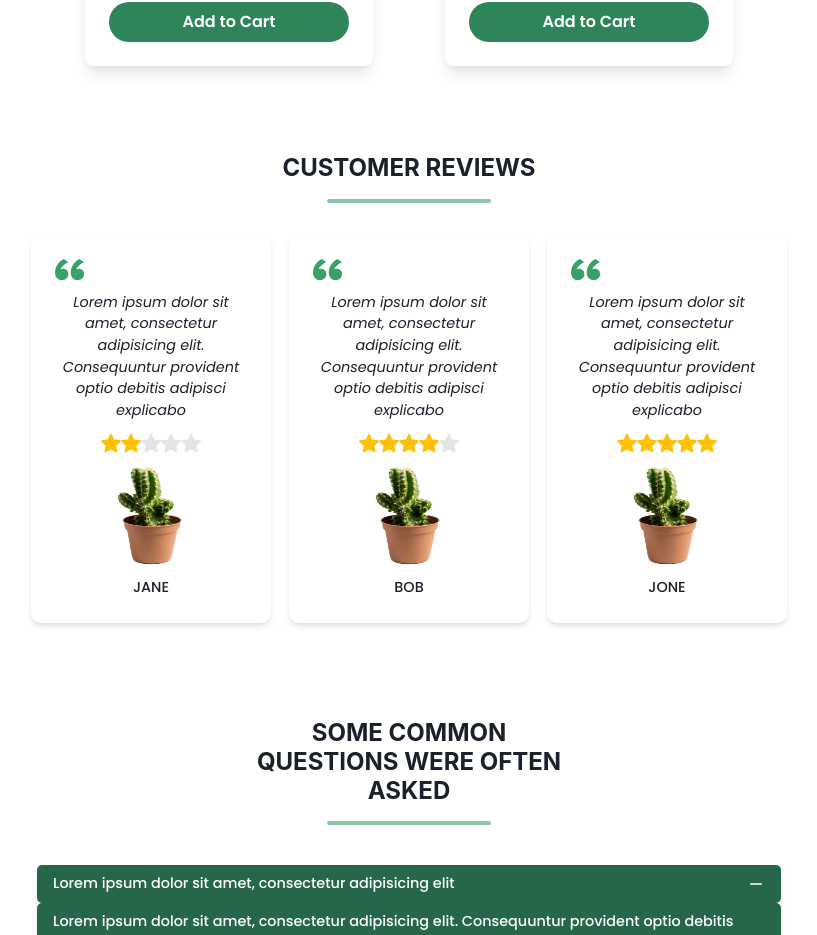
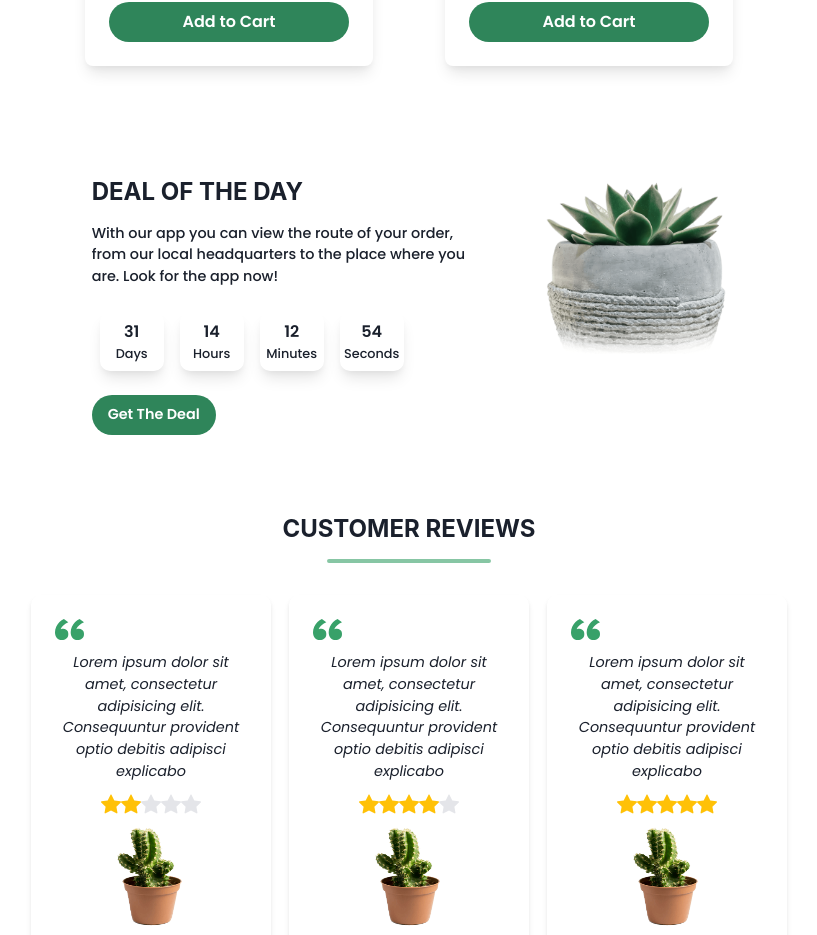
Before and after one commit to Samlogy/saas-ecommerce, a Next.js app in the folder front/: page / in a window 1280 px wide. Shown: the part 2399-3334 px from the top of the page, without its empty margins (231-1048 px from the left). Built offline with nearby package versions, Linux system fonts and the light colour scheme.

Commit message:
add: countdown cpt add: coming soon section / promotion section

```diff
--- /dev/null
+++ b/front/components/Countdown.tsx
@@ -0,0 +1,80 @@
+import { Box, Flex } from '@chakra-ui/react'
+import React, { useEffect, useState } from 'react'
+
+const calculateTimeLeft = (dueDay: any) => {
+  let year = new Date().getFullYear()
+  const difference = +dueDay - +new Date()
+  //   console.log('difference: ', difference)
+  let timeLeft = {}
+
+  if (difference > 0) {
+    timeLeft = {
+      days: Math.floor(difference / (1000 * 60 * 60 * 24)),
+      hours: Math.floor((difference / (1000 * 60 * 60)) % 24),
+      minutes: Math.floor((difference / 1000 / 60) % 60),
+      seconds: Math.floor((difference / 1000) % 60)
+    }
+  }
+
+  return timeLeft
+}
+
+interface ICountdown {
+  initYear: number
+  dueDay: any
+}
+
+function Countdown({ initYear, dueDay }: ICountdown) {
+  const [timeLeft, setTimeLeft] = useState<any>(calculateTimeLeft(dueDay))
+  const [year] = useState(initYear)
+
+  useEffect(() => {
+    setTimeout(() => {
+      setTimeLeft(calculateTimeLeft(dueDay))
+    }, 1000)
+  })
+
+  return (
+    <Flex m="0rem 0 1rem 0">
+      <CountBox data={timeLeft.days} type="days" />
+      <CountBox data={timeLeft.hours} type="hours" />
+      <CountBox data={timeLeft.minutes} type="minutes" />
+      <CountBox data={timeLeft.seconds} type="seconds" />
+    </Flex>
+  )
+}
+
+export default Countdown
+
+const CountBox = ({ data, type }: { data: any; type: any }) => {
+  const dataType =
+    type === 'days'
+      ? 'Days'
+      : type === 'hours'
+      ? 'Hours'
+      : type === 'minutes'
+      ? 'Minutes'
+      : type === 'seconds'
+      ? 'Seconds'
+      : ''
+  return (
+    <Flex
+      flexDir={'column'}
+      alignItems="center"
+      boxShadow="lg"
+      p=".5rem"
+      w="4rem"
+      borderRadius={'10px'}
+      m="0.5rem"
+    >
+      <Box as="span" fontWeight={'600'} fontSize="1rem">
+        {' '}
+        {data}{' '}
+      </Box>
+      <Box as="span" fontSize={'.8rem'}>
+        {' '}
+        {dataType}{' '}
+      </Box>
+    </Flex>
+  )
+}
--- a/front/components/index.ts
+++ b/front/components/index.ts
@@ -23,3 +23,4 @@ export { default as Comment} from "./Comment"
 export { default as ListingComments } from "./ListingComments"
 export { default as AddComment} from './AddComment'
 export { default as Rating} from "./Rating"
+export {default as Countdown} from "./Countdown"
--- a/front/pages/index.tsx
+++ b/front/pages/index.tsx
@@ -11,8 +11,9 @@ import {
   Image,
   Text
 } from '@chakra-ui/react'
+import { useState, useEffect } from 'react'
 import { FiMinus, FiPlus } from 'react-icons/fi'
-import { BackTop, Layout, ProductCard, Rating } from '../components'
+import { BackTop, Layout, ProductCard, Rating, Countdown } from '../components'
 import { IconReview } from '../public/icons'
 import heroImage from '../public/images/home.png'
 import productImage from '../public/images/product.png'
@@ -127,6 +128,7 @@ export default function Home() {
       <About data={aboutData} />
       <Services data={servicesData} />
       <ProductsOnTrend data={productsData} />
+      <Promotion />
       <CustomerReviews data={reviewsData} />
       <QuestionsAnswers data={questionsanswersdata} />
       <AppStore />
@@ -380,6 +382,54 @@ const AppStore = () => {
   )
 }
 
+const Promotion = () => {
+  return (
+    <Flex
+      flexDir={['column', '', 'row', '']}
+      justifyContent={['center', '', 'space-evenly', '']}
+      mt="1.5rem"
+      p="2.5rem 1.5rem"
+    >
+      <Flex flexDir={'column'} justifyContent="center" alignItems="flex-start">
+        <Heading
+          fontSize="24px"
+          mb="1rem"
+          textTransform="uppercase"
+          w="20rem"
+          wordBreak={'keep-all'}
+          textAlign={'left'}
+        >
+          Deal of The Day
+        </Heading>
+        <Text mb="1rem" textAlign={'left'} maxW="24rem" fontSize={'.9rem'}>
+          {' '}
+          With our app you can view the route of your order, from our local headquarters to the
+          place where you are. Look for the app now!{' '}
+        </Text>
+
+        <Countdown initYear={new Date().getFullYear()} dueDay={new Date('2022-05-04')} />
+
+        <Button
+          bg={'accent_3'}
+          _hover={{ bg: 'accent_2' }}
+          color={'white'}
+          borderRadius="20px"
+          fontSize=".9rem"
+        >
+          Get The Deal
+        </Button>
+      </Flex>
+
+      <Image
+        src={heroImage.src}
+        boxSize={['180px', '', '', '']}
+        mx={['auto', '', '0', '0']}
+        mt={['2rem', '', '0', '']}
+      />
+    </Flex>
+  )
+}
+
 const SectionWrapper = ({
   children,
   title,
```
